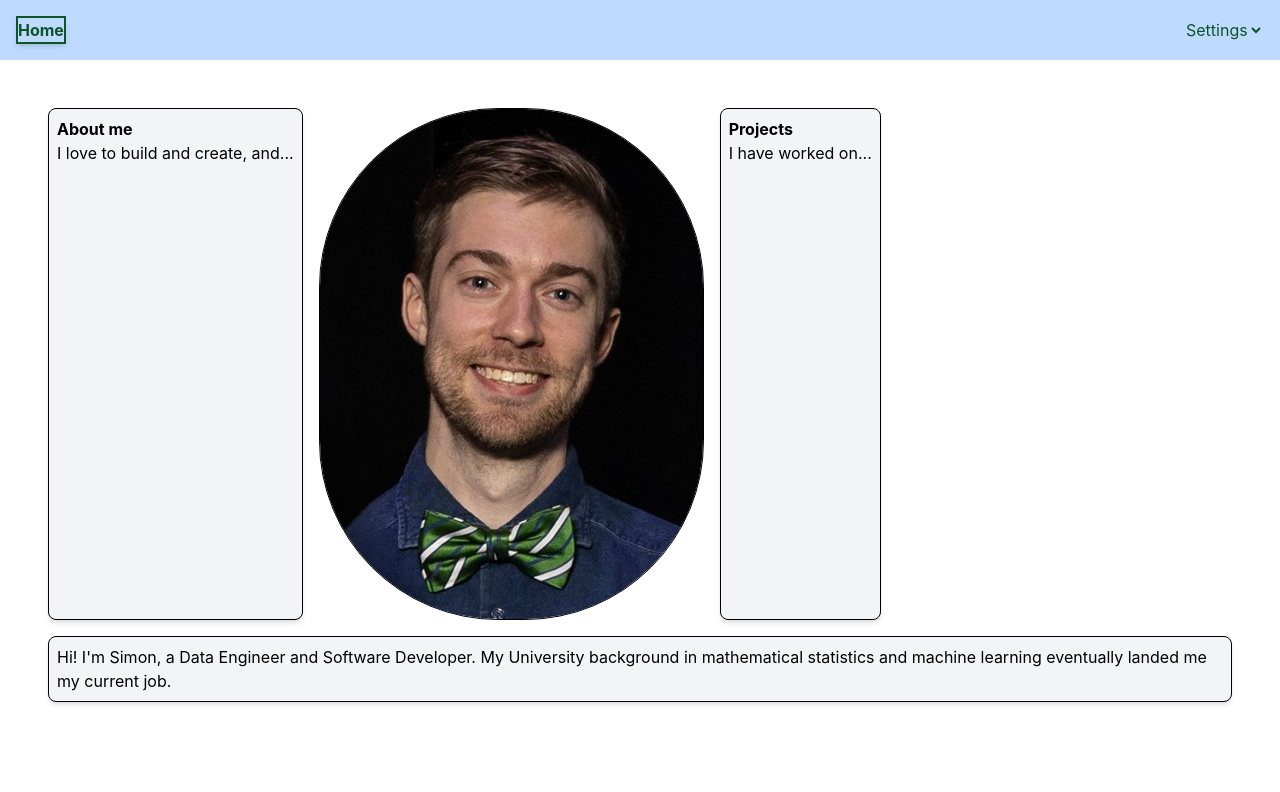
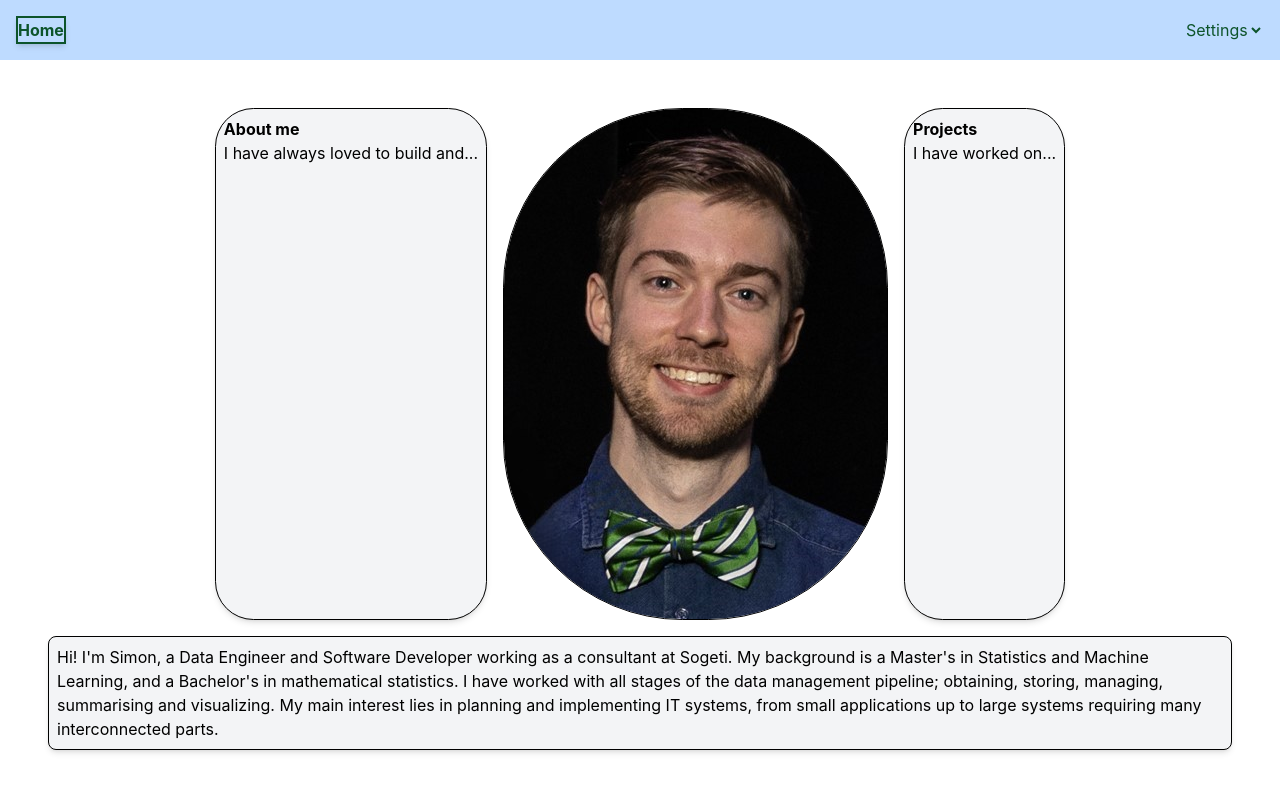
Before and after one commit to TheLaughingDuck/TheLaughingDuck.github.io, a React (Vite) app in the folder website/homepage/: page / in a window 1280 px wide. Shown: the top 792 px of the page. Built offline with nearby package versions, Linux system fonts and the light colour scheme.

Commit message:
Style and content fixes

```diff
--- a/website/homepage/src/home.tsx
+++ b/website/homepage/src/home.tsx
@@ -6,11 +6,11 @@ export default function Home() {
     return (
         <Layout>
             <div className="flex-1 p-6 space-y-4">
-                <div className="flex items-stretch gap-4">
+                <div className="flex justify-center items-stretch gap-4">
                     <Link to="/aboutme">
-                        <div className="border p-2 h-full rounded-lg bg-gray-100 shadow-md transition-transform duration-200 hover:scale-105 hover:shadow-xl">
+                        <div className="border p-2 h-full rounded-[3vw] bg-gray-100 shadow-md transition-transform duration-200 hover:scale-105 hover:shadow-xl">
                             <h1 className="font-bold">About me</h1>
-                            <p>I love to build and create, and...</p>
+                            <p>I have always loved to build and...</p>
                         </div>
                     </Link>
 
@@ -19,7 +19,7 @@ export default function Home() {
                     </div>
 
                     <Link to="/projects">
-                        <div className="border p-2 h-full rounded-lg bg-gray-100 shadow-md transition-transform duration-200 hover:scale-105 hover:shadow-xl">
+                        <div className="border p-2 h-full rounded-[3vw] bg-gray-100 shadow-md transition-transform duration-200 hover:scale-105 hover:shadow-xl">
                             <h1 className="font-bold">Projects</h1>
 
                             <p>I have worked on...</p>
@@ -29,7 +29,7 @@ export default function Home() {
                 </div>
 
                 <div className="border p-2 h-full rounded-lg bg-gray-100 shadow-md transition-transform duration-200 hover:scale-105 hover:shadow-xl">
-                    Hi! I'm Simon, a Data Engineer and Software Developer. My University background in mathematical statistics and machine learning eventually landed me my current job.
+                    Hi! I'm Simon, a Data Engineer and Software Developer working as a consultant at Sogeti. My background is a Master's in Statistics and Machine Learning, and a Bachelor's in mathematical statistics. I have worked with all stages of the data management pipeline; obtaining, storing, managing, summarising and visualizing. My main interest lies in planning and implementing IT systems, from small applications up to large systems requiring many interconnected parts.
                 </div>
             </div>
         </Layout>
```
